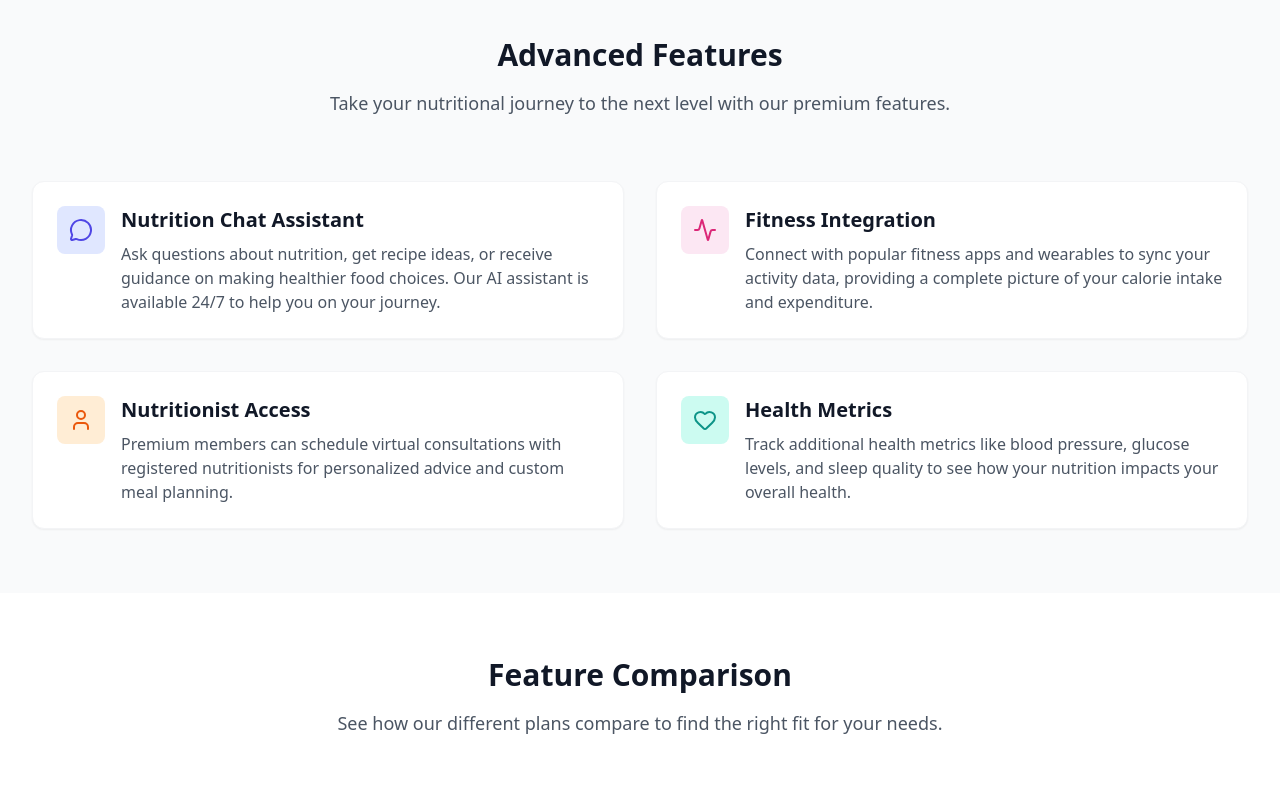
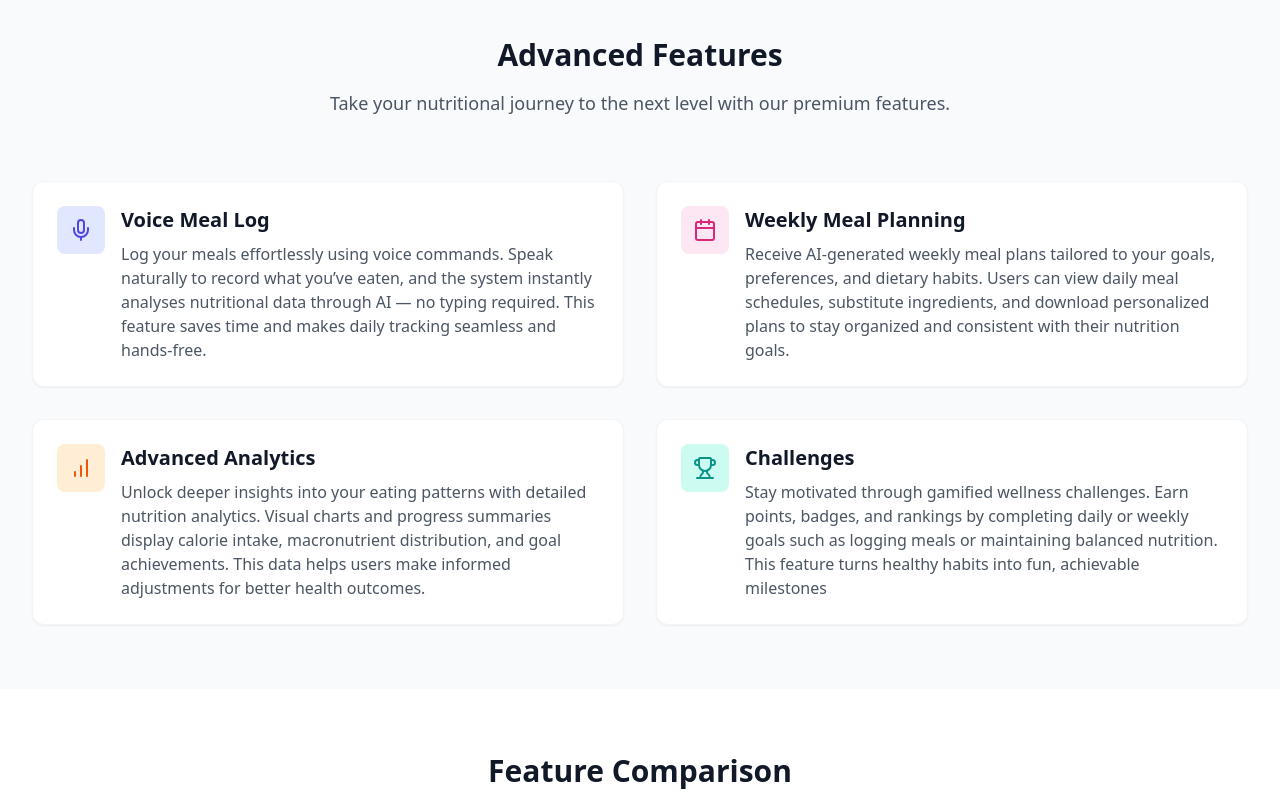
Before and after one commit to hasinimas/fit-foodie-webapp, a React (Vite) app in the folder Frontend/: page /features in a window 1280 px wide. Shown: the part 1444-2241 px from the top of the page. Built offline with nearby package versions, Linux system fonts and the light colour scheme; no server answers.

Commit message:
edited features and about

```diff
--- a/Frontend/src/pages/Features.tsx
+++ b/Frontend/src/pages/Features.tsx
@@ -2,7 +2,7 @@ import React from 'react';
 import { Link } from 'react-router-dom';
 import Navbar from '../components/Navbar';
 import Button from '../components/Button';
-import { UtensilsIcon, BrainIcon, ShoppingBagIcon, TrophyIcon, BarChartIcon, CalendarIcon, MessageCircleIcon, ActivityIcon, UserIcon, HeartIcon, LockIcon, ZapIcon, CheckIcon, ArrowRightIcon } from 'lucide-react';
+import { UtensilsIcon, BrainIcon, ShoppingBagIcon, TrophyIcon, BarChartIcon, CalendarIcon, MessageCircleIcon, ActivityIcon, UserIcon, HeartIcon, LockIcon, ZapIcon, CheckIcon, ArrowRightIcon, Mic } from 'lucide-react';
 const Features: React.FC = () => {
   return <div className="min-h-screen bg-white">
       <Navbar />
@@ -45,7 +45,7 @@ const Features: React.FC = () => {
                 Smart Meal Tracking
               </h3>
               <p className="text-gray-600 mb-4">
-                Log meals with text, voice, or photos. Our AI instantly
+                Log meals with text or voice, . Our AI instantly
                 calculates nutritional values and provides feedback.
               </p>
               <ul className="space-y-2">
@@ -234,61 +234,53 @@ const Features: React.FC = () => {
           <div className="grid grid-cols-1 md:grid-cols-2 gap-8">
             <div className="bg-white rounded-xl shadow-sm border border-gray-100 p-6 flex">
               <div className="h-12 w-12 bg-indigo-100 rounded-lg flex items-center justify-center mr-4 flex-shrink-0">
-                <MessageCircleIcon size={24} className="text-indigo-600" />
+                <Mic size={24} className="text-indigo-600" />
               </div>
               <div>
                 <h3 className="text-xl font-bold text-gray-900 mb-2">
-                  Nutrition Chat Assistant
+                  Voice Meal Log
                 </h3>
                 <p className="text-gray-600">
-                  Ask questions about nutrition, get recipe ideas, or receive
-                  guidance on making healthier food choices. Our AI assistant is
-                  available 24/7 to help you on your journey.
+                 Log your meals effortlessly using voice commands. Speak naturally to record what you’ve eaten, and the system instantly analyses nutritional data through AI — no typing required. This feature saves time and makes daily tracking seamless and hands-free.
                 </p>
               </div>
             </div>
             <div className="bg-white rounded-xl shadow-sm border border-gray-100 p-6 flex">
               <div className="h-12 w-12 bg-pink-100 rounded-lg flex items-center justify-center mr-4 flex-shrink-0">
-                <ActivityIcon size={24} className="text-pink-600" />
+                <CalendarIcon size={24} className="text-pink-600" />
               </div>
               <div>
                 <h3 className="text-xl font-bold text-gray-900 mb-2">
-                  Fitness Integration
+                  Weekly Meal Planning
                 </h3>
                 <p className="text-gray-600">
-                  Connect with popular fitness apps and wearables to sync your
-                  activity data, providing a complete picture of your calorie
-                  intake and expenditure.
+                  Receive AI-generated weekly meal plans tailored to your goals, preferences, and dietary habits. Users can view daily meal schedules, substitute ingredients, and download personalized plans to stay organized and consistent with their nutrition goals.
                 </p>
               </div>
             </div>
             <div className="bg-white rounded-xl shadow-sm border border-gray-100 p-6 flex">
               <div className="h-12 w-12 bg-orange-100 rounded-lg flex items-center justify-center mr-4 flex-shrink-0">
-                <UserIcon size={24} className="text-orange-600" />
+                <BarChartIcon size={24} className="text-orange-600" />
               </div>
               <div>
                 <h3 className="text-xl font-bold text-gray-900 mb-2">
-                  Nutritionist Access
+                  Advanced Analytics
                 </h3>
                 <p className="text-gray-600">
-                  Premium members can schedule virtual consultations with
-                  registered nutritionists for personalized advice and custom
-                  meal planning.
+                 Unlock deeper insights into your eating patterns with detailed nutrition analytics. Visual charts and progress summaries display calorie intake, macronutrient distribution, and goal achievements. This data helps users make informed adjustments for better health outcomes.
                 </p>
               </div>
             </div>
             <div className="bg-white rounded-xl shadow-sm border border-gray-100 p-6 flex">
               <div className="h-12 w-12 bg-teal-100 rounded-lg flex items-center justify-center mr-4 flex-shrink-0">
-                <HeartIcon size={24} className="text-teal-600" />
+                <TrophyIcon size={24} className="text-teal-600" />
               </div>
               <div>
                 <h3 className="text-xl font-bold text-gray-900 mb-2">
-                  Health Metrics
+                  Challenges
                 </h3>
                 <p className="text-gray-600">
-                  Track additional health metrics like blood pressure, glucose
-                  levels, and sleep quality to see how your nutrition impacts
-                  your overall health.
+                  Stay motivated through gamified wellness challenges. Earn points, badges, and rankings by completing daily or weekly goals such as logging meals or maintaining balanced nutrition. This feature turns healthy habits into fun, achievable milestones
                 </p>
               </div>
             </div>
--- a/Frontend/src/pages/Home.tsx
+++ b/Frontend/src/pages/Home.tsx
@@ -71,7 +71,7 @@ const Home: React.FC = () => {
                 Smart Meal Tracking
               </h3>
               <p className="text-gray-600">
-                Log meals with text, voice, or photos. Our AI instantly
+                Log meals with text or voice, Our AI instantly
                 calculates nutritional values and provides feedback.
               </p>
             </div>
@@ -97,7 +97,7 @@ const Home: React.FC = () => {
                 Smart Pantry
               </h3>
               <p className="text-gray-600">
-                Track groceries, get shopping suggestions, and find recipes
+                Track groceries, nearby grocery stores, and find recipes
                 based on what you already have.
               </p>
             </div>
```
